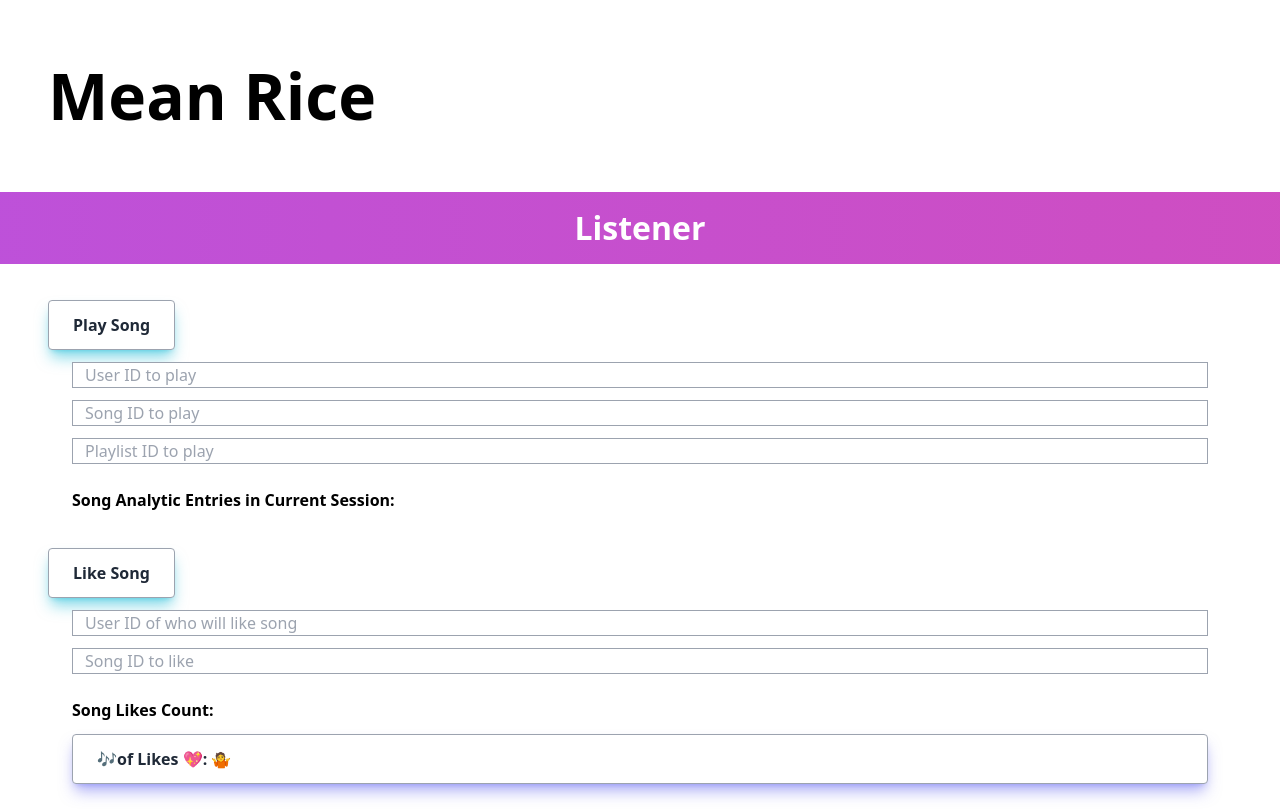
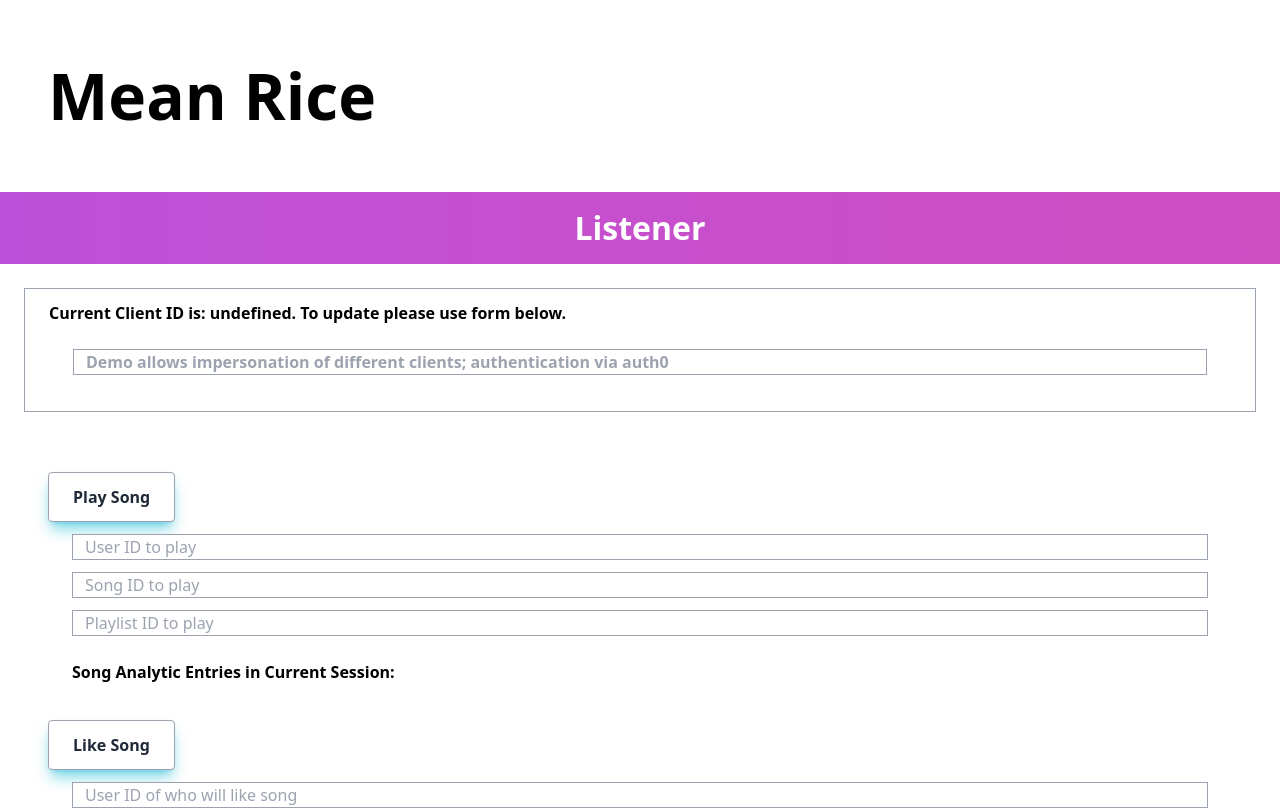
Before and after one commit to J-Rebs/Mean-Rice, a SvelteKit app: page /listener in a window 1280 px wide. Shown: the top 809 px of the page. Built offline with nearby package versions, Linux system fonts and the light colour scheme.

Commit message:
branch for multi-client good to go

```diff
--- a/src/routes/admin/+page.svelte
+++ b/src/routes/admin/+page.svelte
@@ -1,6 +1,15 @@
 <script lang="ts">
   import axios from "axios";
   import SvelteButton from "../../lib/SvelteButton.svelte";
+
+  /**
+   *
+   * Specify client Id
+   * Development feature only to allow demo client to pretend to be different clients.
+   * Authentication is done via auth0.
+   *
+   */
+  let clientId: string;
 
   /**
    *
@@ -14,7 +23,7 @@
     let error = null;
     try {
       const res = await axios.get(
-        "https://music-tonic.herokuapp.com/client1-rest/listUsers"
+        `http://localhost:8080/client1-rest/listUsers?clientid=${clientId}`
       );
       userList = res.data;
       listUsersCallCount += 1;
@@ -56,7 +65,7 @@
     let error = null;
     try {
       const res = await axios.post(
-        `https://music-tonic.herokuapp.com/client1-rest/createUser?realname=${userData.realName}&usertype=${userData.userType}&maingenre=${userData.mainGenre}&age=${userData.age}`
+        `http://localhost:8080/client1-rest/createUser?realname=${userData.realName}&usertype=${userData.userType}&maingenre=${userData.mainGenre}&age=${userData.age}&clientid=${clientId}`
       );
       addUserCallCount += 1;
       let addedUser = res.data;
@@ -77,7 +86,7 @@
     let error = null;
     try {
       const res = await axios.delete(
-        `https://music-tonic.herokuapp.com/client1-rest/deleteUser?id=${deleteId}`
+        `http://localhost:8080/client1-rest/deleteUser?id=${deleteId}&clientId=${clientId}`
       );
       deleteUserCallCount += 1;
       let deletedUser = res.data;
@@ -98,6 +107,23 @@
 >
   Admin
 </h1>
+<!--Client Id Block---------------------------------------------------------------------------------------------------->
+<div class="border border-gray-400 m-4 px-4 py-2 text-left font-bold">
+  Current Client ID is: {clientId}. To update please use form below.
+  <div class="px-4 py-2">
+    <div class="py-2">
+      <form class="grid m-0 item-center">
+        <input
+          class="border border-gray-400 indent-2"
+          placeholder="Demo allows impersonation of different clients; authentication via auth0"
+          type="text"
+          bind:value={clientId}
+        />
+      </form>
+    </div>
+  </div>
+</div>
+
 <div class="px-4 py-4 auto-cols-auto">
   <!--User List Block---------------------------------------------------------------------------------------------------->
   <div class="px-4 py-4">
--- a/src/routes/listener/+page.svelte
+++ b/src/routes/listener/+page.svelte
@@ -1,6 +1,15 @@
 <script lang="ts">
   import SvelteButton from "$lib/SvelteButton.svelte";
   import axios from "axios";
+  /**
+   *
+   * Specify client Id
+   * Development feature only to allow demo client to pretend to be different clients.
+   * Authentication is done via auth0.
+   *
+   */
+  let clientId: string;
+
   /**
    *
    * play song
@@ -8,12 +17,12 @@
    */
   let userId: string, songId: string, playlistId: string;
   let playSongCallCount = 0;
-  let analytics=[];
+  let analytics = [];
   async function playSong() {
     let error = null;
     try {
       const res = await axios.post(
-        `https://music-tonic.herokuapp.com/client1-rest/playsong?userid=${userId}&songid=${songId}&playlistid=${playlistId}`
+        `http://localhost:8080/client1-rest/playsong?userid=${userId}&songid=${songId}&playlistid=${playlistId}&clientid=${clientId}`
       );
       playSongCallCount += 1;
       let analyticsEntry = res.data;
@@ -41,11 +50,14 @@ let userIdLikeSong: string, songIdLikeSong: string;
     let error = null;
     try {
       const res = await axios.put(
-        `https://music-tonic.herokuapp.com/client1-rest/likeSong?userid=${userIdLikeSong}&songid=${songIdLikeSong}`
+        `http://localhost:8080/client1-rest/likeSong?userid=${userIdLikeSong}&songid=${songIdLikeSong}&clientid=${clientId}`
       );
       likeSongCallCount += 1;
       songLikesCount = res.data;
-      console.log("like song is a success, current count of total song likes is:", songLikesCount);
+      console.log(
+        "like song is a success, current count of total song likes is:",
+        songLikesCount
+      );
       return songLikesCount;
     } catch (e) {
       error = e;
@@ -62,6 +74,25 @@ let userIdLikeSong: string, songIdLikeSong: string;
 >
   Listener
 </h1>
+
+<!--Client Id Block---------------------------------------------------------------------------------------------------->
+<div class="border border-gray-400 m-4 px-4 py-2 text-left font-bold">
+  Current Client ID is: {clientId}. To update please use form below.
+  <div class="px-4 py-2">
+    <div class="py-2">
+      <form class="grid m-0 item-center">
+        <input
+          class="border border-gray-400 indent-2"
+          placeholder="Demo allows impersonation of different clients; authentication via auth0"
+          type="text"
+          bind:value={clientId}
+        />
+      </form>
+    </div>
+  </div>
+</div>
+
+
 <div class="px-4 py-4 auto-cols-auto">
   <!--Play Song Block---------------------------------------------------------------------------------------------------->
   <div class="px-4 py-2">
@@ -137,5 +168,4 @@ let userIdLikeSong: string, songIdLikeSong: string;
       </div>
     {/key}
   </div>
-
 </div>
```
Lines whose indentation alone changed are shown as unchanged.
